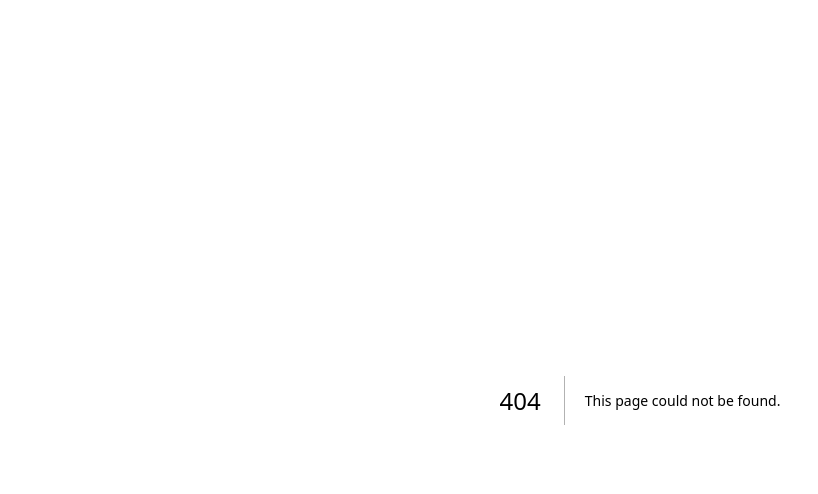
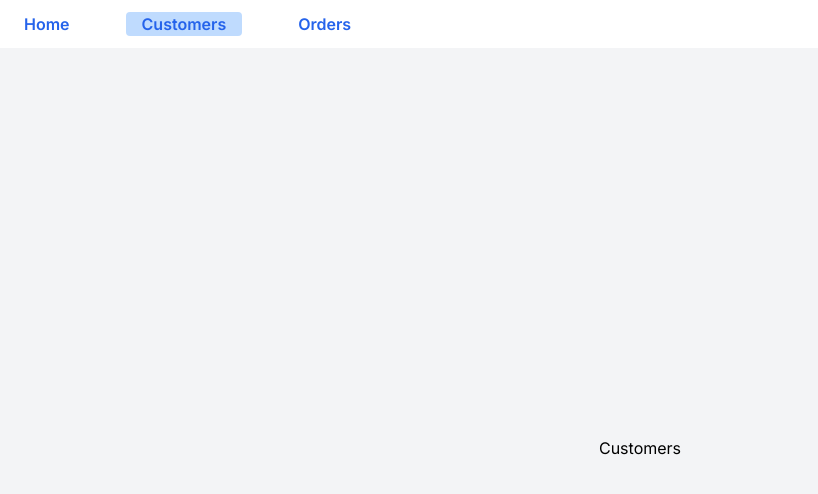
Before and after one commit to FelipeSenco/nextjs-case, a Next.js app: page /view/customers in a window 1280 px wide. Before the commit this address had no page. Shown: the top 494 px of the page, without its empty margins (0-818 px from the left). Built offline with nearby package versions, Linux system fonts and the light colour scheme.

Commit message:
Setup Routing -creaed folder structure to allow nextjs built in routing -customers and orders page created with a shared layout -Nextjs Links on a shared Header

```diff
--- /dev/null
+++ b/src/app/Components/Header.tsx
@@ -0,0 +1,43 @@
+"use client";
+
+import Link from "next/link";
+import { usePathname } from "next/navigation";
+
+const Header = () => {
+  const pathname = usePathname();
+  return (
+    <nav className="bg-white shadow-md bg-gray-200">
+      <div className="container mx-auto px-6 py-3 flex justify-between items-center">
+        <div className="flex space-x-4 gap-10">
+          <Link
+            href="/"
+            className={pathname === "/" ? "bg-blue-200 px-4 rounded" : ""}
+          >
+            <span className={linkTextStyle}> Home</span>
+          </Link>
+          <Link
+            href="/view/customers"
+            className={
+              pathname === "/view/customers" ? "bg-blue-200 px-4 rounded" : ""
+            }
+          >
+            <span className={linkTextStyle}> Customers</span>
+          </Link>
+          <Link
+            href="/view/orders"
+            className={
+              pathname === "/view/orders" ? "bg-blue-200 px-4 rounded" : ""
+            }
+          >
+            <span className={linkTextStyle}>Orders</span>
+          </Link>
+        </div>
+      </div>
+    </nav>
+  );
+};
+
+export default Header;
+
+const linkTextStyle =
+  "text-blue-600 hover:text-blue-800 font-semibold transition duration-300 cursor-pointer";
--- a/src/app/page.tsx
+++ b/src/app/page.tsx
@@ -1,18 +1,24 @@
 import React from "react";
+import { getWeatherData } from "@/utils/getWeather";
 import WeatherDisplay from "./Components/WeatherDisplay";
-import { getWeatherData } from "@/utils/getWeather";
+import Header from "./Components/Header";
 
 export default async function Home() {
   const data = await getWeatherData();
   return (
+    <>
+      <Header />
       <main className="flex min-h-screen p-24 items-center justify-center bg-gray-100">
         <div className="flex flex-col bg-white rounded-lg shadow-lg p-10">
-        <h1 className="text-3xl font-semibold text-gray-800 mb-2">Welcome!</h1>
+          <h1 className="text-3xl font-semibold text-gray-800 mb-2">
+            Welcome!
+          </h1>
           <p className="text-lg text-gray-600 mb-8">
             Thank you for this opportunity to present my Next.js case.
           </p>
           <WeatherDisplay data={data} />
         </div>
       </main>
+    </>
   );
 }
--- /dev/null
+++ b/src/app/view/customers/page.tsx
@@ -0,0 +1,5 @@
+const Customers = () => {
+  return <div>Customers</div>;
+};
+
+export default Customers;
--- /dev/null
+++ b/src/app/view/layout.tsx
@@ -0,0 +1,12 @@
+import Header from "../Components/Header";
+
+export default function Layout({ children }: { children: React.ReactNode }) {
+  return (
+    <>
+      <Header />
+      <main className="flex min-h-screen p-24 items-center justify-center bg-gray-100">
+        {children}
+      </main>
+    </>
+  );
+}
--- /dev/null
+++ b/src/app/view/orders/page.tsx
@@ -0,0 +1,5 @@
+const Orders = () => {
+  return <div>Orders</div>;
+};
+
+export default Orders;
```
Lines whose indentation alone changed are shown as unchanged.
